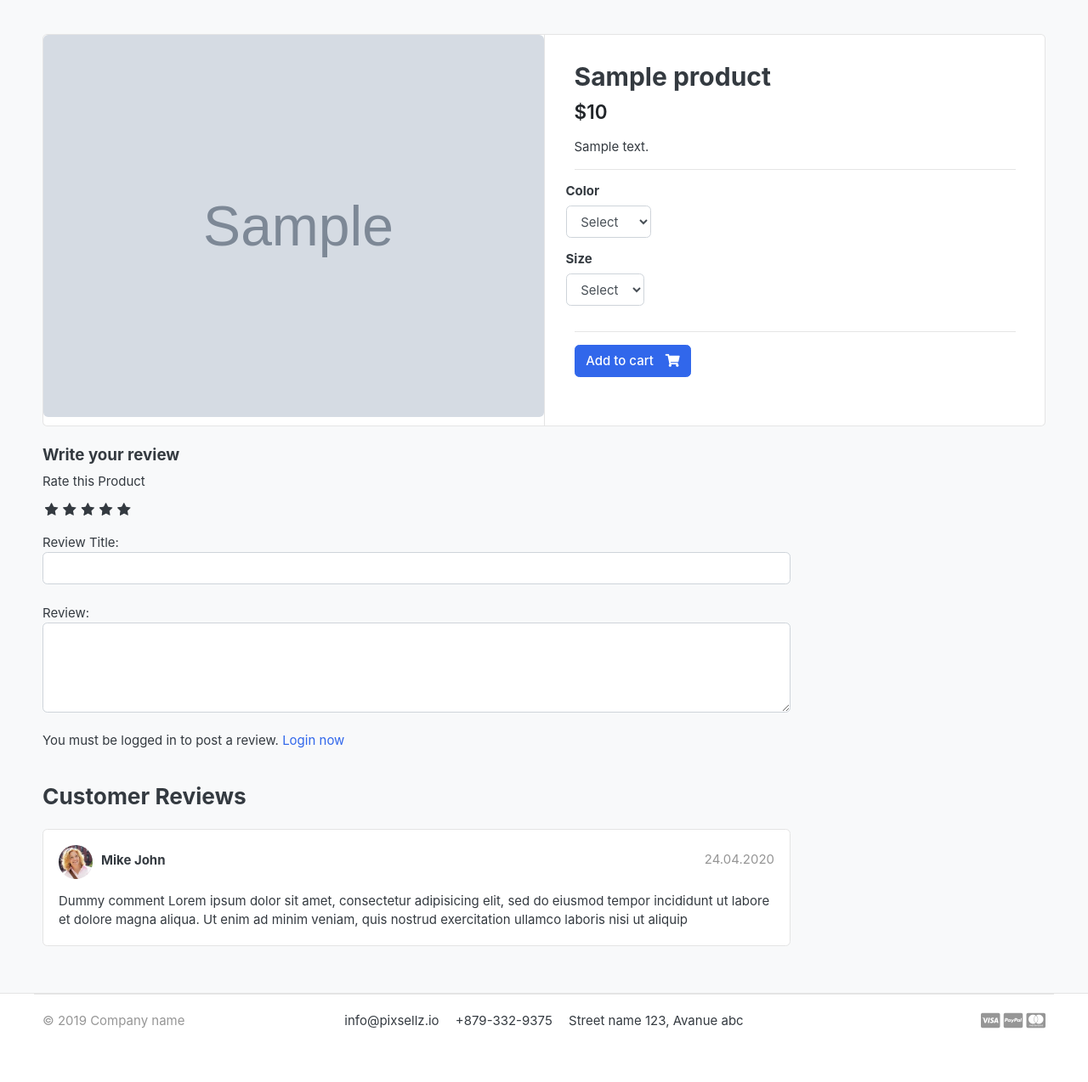
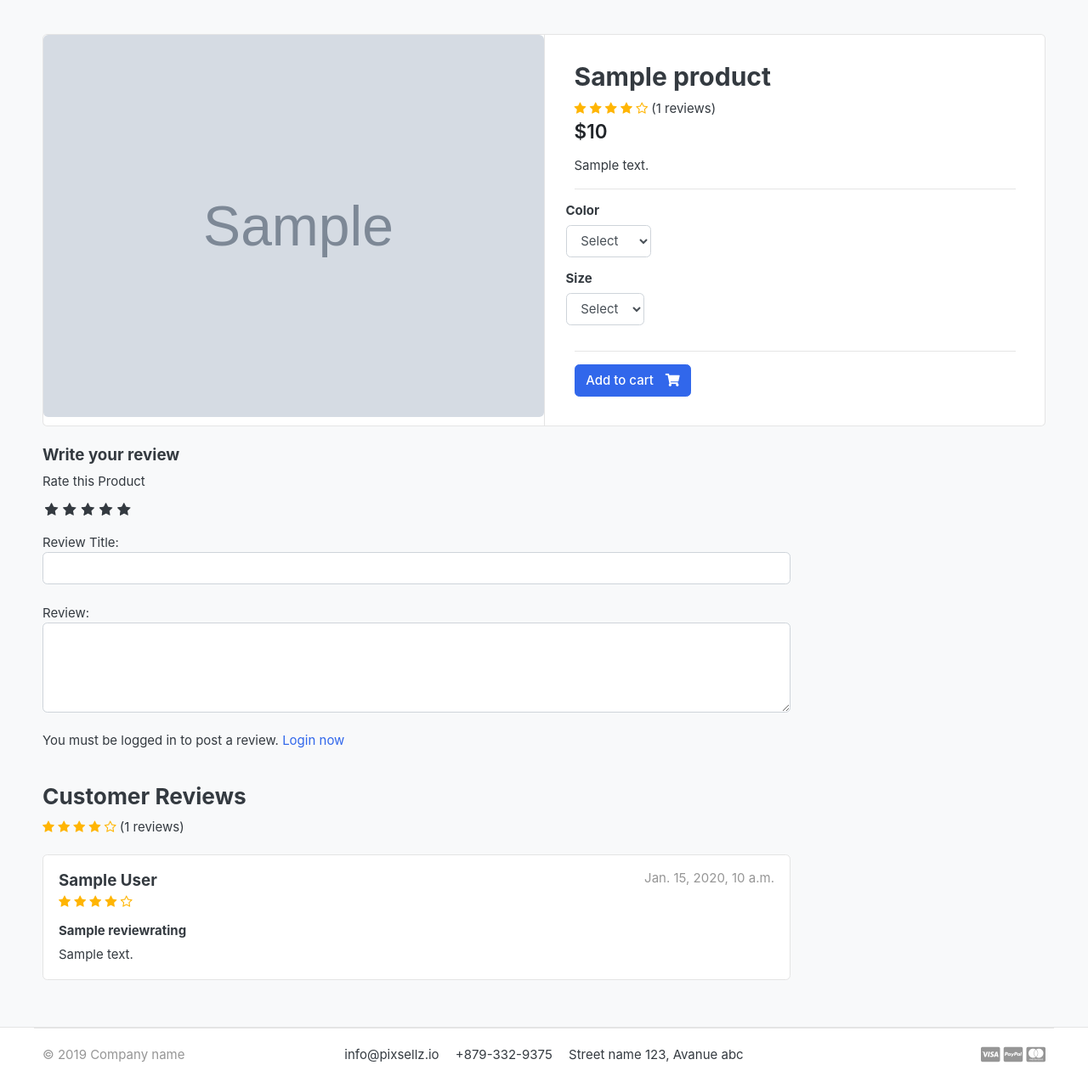
Before and after one commit to MohithRajuu/Megamart-django, a Django app: a page that uses templates/store/product_detail.html in a window 1280 px wide. Shown: the part 126-1400 px from the top of the page at 85% size. Before the commit the page ends 1337 px from the top, so only its background shows below. Run offline with Django 3.2, Linux system fonts and the light colour scheme; tables that the repository leaves empty hold one stand-in row (values such as "Sample post"); grey boxes marked "Sample" are stand-in pictures; some libraries are stand-ins or nearby versions; some web fonts are replaced.

Commit message:
Review and Rating features

```diff
--- a/FashionMart/static/css/custom.css
+++ b/FashionMart/static/css/custom.css
@@ -40,3 +40,7 @@ input:checked + label:hover, input:checked ~ label:hover,input:checked ~ label:h
 label:hover ~ input:checked ~ label{
   color: #cc9000;
 }
+
+.rating-star i{
+  color: #ffb503 !important;
+}
--- a/accounts/models.py
+++ b/accounts/models.py
@@ -64,6 +64,9 @@ class Account(AbstractBaseUser):
     def __str__(self):
         return self.email
 
+    def full_name(self):
+        return f'{self.first_name} {self.last_name}'
+
     #giving all permissions to the admin
     def has_perm(self, obj=None):
         return self.is_admin
--- a/store/models.py
+++ b/store/models.py
@@ -2,6 +2,7 @@ from django.db import models
 from category.models import Category
 from django.urls import reverse
 from accounts.models import Account
+from django.db.models import Avg, Count
 # Create your models here.
 
 class Product(models.Model):
@@ -22,6 +23,19 @@ class Product(models.Model):
     def __str__(self):
         return self.product_name
 
+    def averageReview(self):
+        reviews = ReviewRating.objects.filter(product=self, status=True).aggregate(average=Avg('rating'))
+        avg = 0
+        if reviews['average'] is not None:
+            avg = float(reviews['average'])
+        return avg
+
+    def countReview(self):
+        reviews = ReviewRating.objects.filter(product=self, status=True).aggregate(count=Count('id'))
+        count = 0
+        if reviews['count'] is not None:
+            count = int(reviews['count'])
+        return count
 
 class VariationManager(models.Manager):
     def colors(self):
--- a/store/views.py
+++ b/store/views.py
@@ -10,6 +10,7 @@ from django.core.paginator import EmptyPage, PageNotAnInteger, Paginator
 from django.http import HttpResponse
 from django.db.models import Q
 from .forms import ReviewForm
+from orders.models import OrderProduct
 
 # Create your views here.
 
@@ -44,14 +45,25 @@ def product_detail(request, category_slug, product_slug):
     try:
         single_product = Product.objects.get(category__slug=category_slug, slug=product_slug)
         in_cart = CartItem.objects.filter(cart__cart_id=_cart_id(request), product=single_product).exists()
-
-
     except Exception as e:
         raise e
+
+    if request.user.is_authenticated:
+        try:
+            orderproduct = OrderProduct.objects.filter(user=request.user, product_id=single_product.id).exists()
+        except OrderProduct.DoesNotExist:
+            orderproduct = None
+    else:
+        orderproduct = None
+
+    # Get the Reviews
+    reviews = ReviewRating.objects.filter(product_id=single_product.id, status=True)
 
     context = {
         'single_product' : single_product,
         'in_cart' : in_cart,
+        'orderproduct' : orderproduct,
+        'reviews' : reviews,
     }
     return render(request, 'store/product_detail.html', context)
 
--- a/templates/store/product_detail.html
+++ b/templates/store/product_detail.html
@@ -23,6 +23,16 @@
 					<article class="content-body">
 
 					<h2 class="title">{{ single_product.product_name }}</h2>
+					<div class="rating-star">
+						<span>
+							<i class="fa fa-star{% if single_product.averageReview < 0.5 %}-o{% elif single_product.averageReview >= 0.5 and single_product.averageReview < 1 %}-half-o {% endif %}" aria-hidden="true"></i>
+							<i class="fa fa-star{% if single_product.averageReview < 1.5 %}-o{% elif single_product.averageReview >= 1.5 and single_product.averageReview < 2 %}-half-o {% endif %}" aria-hidden="true"></i>
+							<i class="fa fa-star{% if single_product.averageReview < 2.5 %}-o{% elif single_product.averageReview >= 2.5 and single_product.averageReview < 3 %}-half-o {% endif %}" aria-hidden="true"></i>
+							<i class="fa fa-star{% if single_product.averageReview < 3.5 %}-o{% elif single_product.averageReview >= 3.5 and single_product.averageReview < 4 %}-half-o {% endif %}" aria-hidden="true"></i>
+							<i class="fa fa-star{% if single_product.averageReview < 4.5 %}-o{% elif single_product.averageReview >= 4.5 and single_product.averageReview < 5 %}-half-o {% endif %}" aria-hidden="true"></i>
+							<span>({{ single_product.countReview }} reviews)</span>
+						</span>
+					</div>
 
 					<div class="mb-3">
 						<var class="price h4">${{ single_product.price }}</var>
@@ -100,7 +110,11 @@
 			<textarea name="review" rows="4" class="form-control"></textarea>
 			<br>
 			{% if user.is_authenticated %}
+					{% if orderproduct %}
 						<input type="submit" value="Submit Review" class="btn btn-primary">
+					{% else %}
+						<p class="text-secondary">* Only Customers who purchased this product can post a review *</p>
+					{% endif %}
 			{% else %}
 				<p>You must be logged in to post a review. <span><a href="{% url 'login' %}">Login now</a></span></p>
 			{% endif %}
@@ -110,25 +124,44 @@
 	<br>
 	<header class="section-heading">
 		<h3>Customer Reviews </h3>
-
+		<div class="rating-star">
+			<span>
+				<i class="fa fa-star{% if single_product.averageReview < 0.5 %}-o{% elif single_product.averageReview >= 0.5 and single_product.averageReview < 1 %}-half-o {% endif %}" aria-hidden="true"></i>
+				<i class="fa fa-star{% if single_product.averageReview < 1.5 %}-o{% elif single_product.averageReview >= 1.5 and single_product.averageReview < 2 %}-half-o {% endif %}" aria-hidden="true"></i>
+				<i class="fa fa-star{% if single_product.averageReview < 2.5 %}-o{% elif single_product.averageReview >= 2.5 and single_product.averageReview < 3 %}-half-o {% endif %}" aria-hidden="true"></i>
+				<i class="fa fa-star{% if single_product.averageReview < 3.5 %}-o{% elif single_product.averageReview >= 3.5 and single_product.averageReview < 4 %}-half-o {% endif %}" aria-hidden="true"></i>
+				<i class="fa fa-star{% if single_product.averageReview < 4.5 %}-o{% elif single_product.averageReview >= 4.5 and single_product.averageReview < 5 %}-half-o {% endif %}" aria-hidden="true"></i>
+				<span>({{ single_product.countReview }} reviews)</span>
+			</span>
+		</div>
 	</header>
+	<!-- Printing each of the oustomer reviews -->
+	{% for review in reviews %}
 			<article class="box mb-3">
 				<div class="icontext w-100">
-			<img src="{% static './images/avatars/avatar1.jpg' %}" class="img-xs icon rounded-circle">
+
 					<div class="text">
-				<span class="date text-muted float-md-right">24.04.2020 </span>
-				<h6 class="mb-1">Mike John </h6>
-
+						<span class="date text-muted float-md-right">{{ review.updated_at }}</span>
+						<h5 class="mb-1">{{ review.user.full_name }}</h5>
+						<div class="rating-star">
+							<span>
+								<i class="fa fa-star{% if review.rating == 0.5 %}-half-o{% elif review.rating < 1 %}-o {% endif %}" aria-hidden="true"></i>
+								<i class="fa fa-star{% if review.rating == 1.5 %}-half-o{% elif review.rating < 2 %}-o {% endif %}" aria-hidden="true"></i>
+								<i class="fa fa-star{% if review.rating == 2.5 %}-half-o{% elif review.rating < 3 %}-o {% endif %}" aria-hidden="true"></i>
+								<i class="fa fa-star{% if review.rating == 3.5 %}-half-o{% elif review.rating < 4 %}-o {% endif %}" aria-hidden="true"></i>
+								<i class="fa fa-star{% if review.rating == 4.5 %}-half-o{% elif review.rating < 5 %}-o {% endif %}" aria-hidden="true"></i>
+							</span>
+						</div>
 					</div>
 				</div> <!-- icontext.// -->
 				<div class="mt-3">
+					<h6>{{ review.subject}}</h6>
 					<p>
-				Dummy comment Lorem ipsum dolor sit amet, consectetur adipisicing elit, sed do eiusmod
-				tempor incididunt ut labore et dolore magna aliqua. Ut enim ad minim veniam,
-				quis nostrud exercitation ullamco laboris nisi ut aliquip
+						{{ review.review }}
 					</p>
 				</div>
 			</article>
+	{% endfor %}
 
 
 
```
Lines whose indentation alone changed are shown as unchanged.
